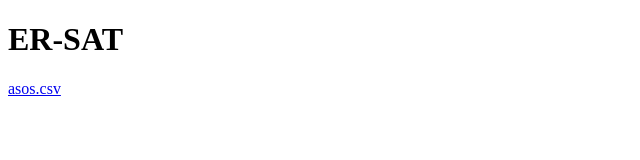
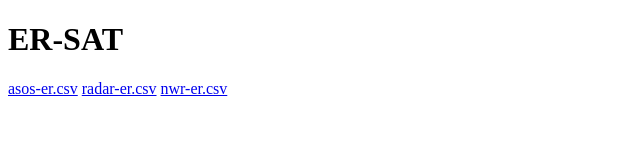
Before and after one commit to johncompo/johncompo.github.io, a plain HTML site: page index.html in a window 1280 px wide. Shown: the whole page, without its empty margins (0-640 px from the left). Drawn offline with Linux system fonts and the light colour scheme.

Commit message:
Update index.html

```diff
--- a/index.html
+++ b/index.html
@@ -1,5 +1,7 @@
 <!doctype html><html><body><h1>ER-SAT</h1>
-<a href="./asos.csv" download="asos.csv">asos.csv</a>
+<a href="./asos-er.csv" download="asos-er.csv">asos-er.csv</a>
+<a href="./radar-er.csv" download="radar-er.csv">radar-er.csv</a>
+<a href="./nwr-er.csv" download="nwr-er.csv">nwr-er.csv</a>
 <br>
 </body>
 </html>
```
